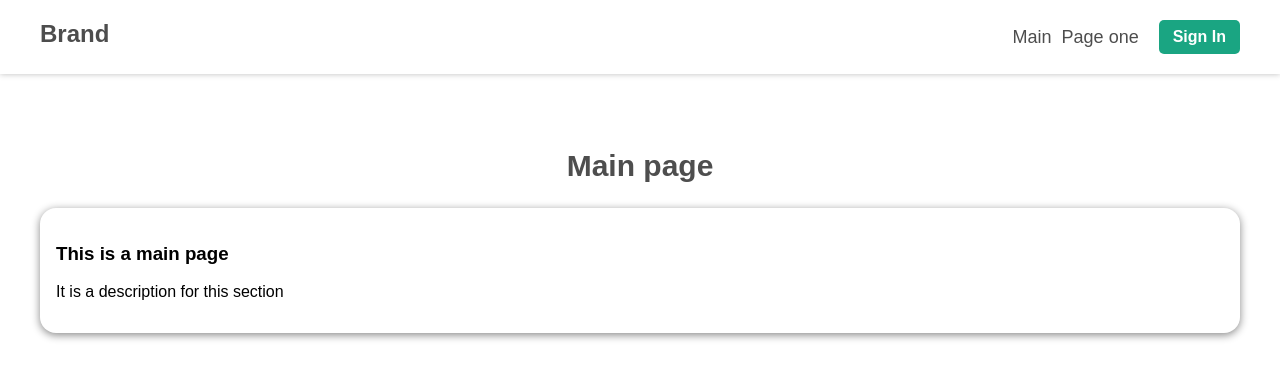
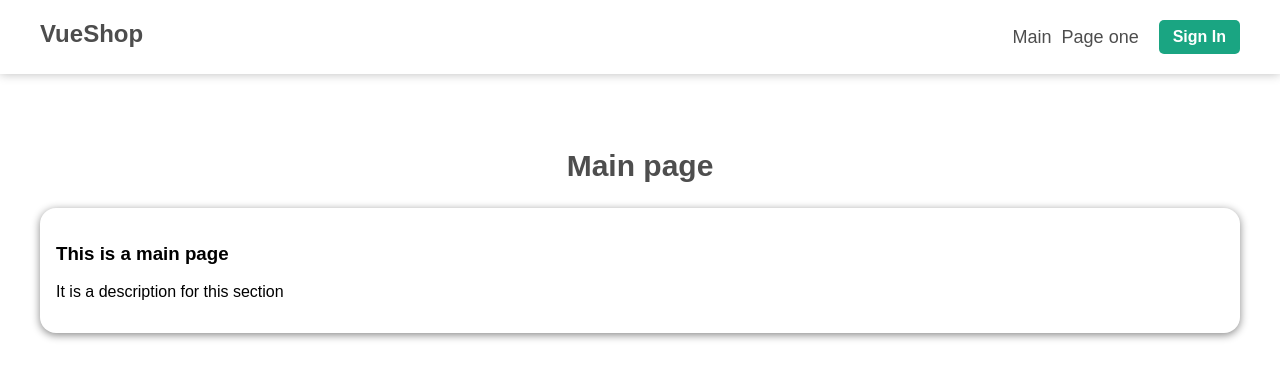
Before and after one commit to ArsenyKornilcev/vue-shop, a Vue app: page / in a window 1280 px wide. Shown: the top 378 px of the page. Built offline with nearby package versions, Linux system fonts and the light colour scheme.

Commit message:
some fixes

```diff
--- a/src/App.vue
+++ b/src/App.vue
@@ -25,7 +25,7 @@
 		},
 		data() {
 			return {
-				brandName: "Brand",
+				brandName: "VueShop",
 				links: [
 					{
 						id: 0,
@@ -41,10 +41,10 @@
 			};
 		},
 		methods: {
-			authorization(event) {
-				// this.$store.commit('authorization', event)
-				this.$store.dispatch("authorization/authenticate", event);
-				console.log(event);
+			authorization(bool) {
+				// this.$store.commit('authorization', bool)
+				this.$store.dispatch("authorization/authenticate", bool);
+				console.log(bool);
 			},
 		},
 	};
--- a/src/main.js
+++ b/src/main.js
@@ -6,7 +6,7 @@ import NotFound from "@/components/NotFound";
 import PageOne from "@/components/pages/PageOne";
 import MainPage from "@/components/pages/MainPage";
 
-import authorization from "@/store/authorization";
+import authorization from "@/store/modules/authorization";
 
 import App from "./App.vue";
 
```
Also changed, not shown: src/store/modules/authorization.js (renamed from src/store/authorization.js).
